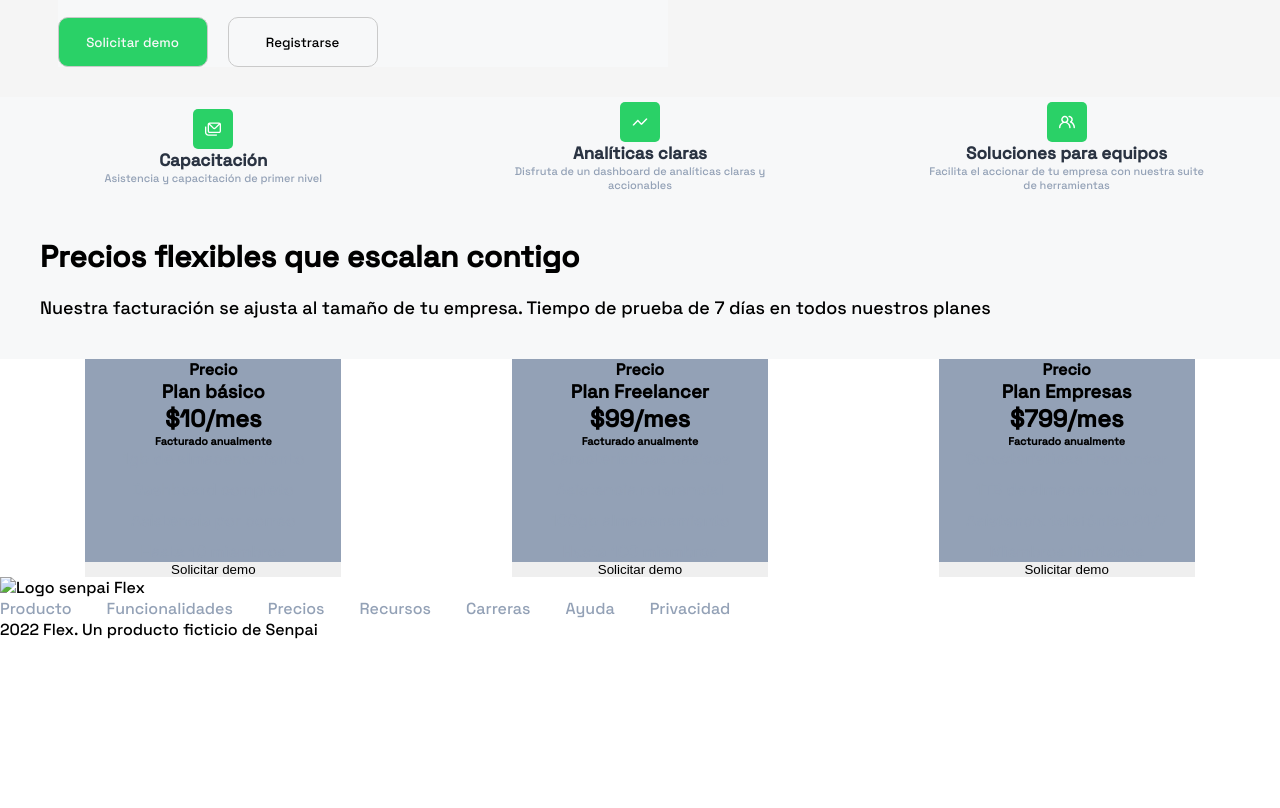
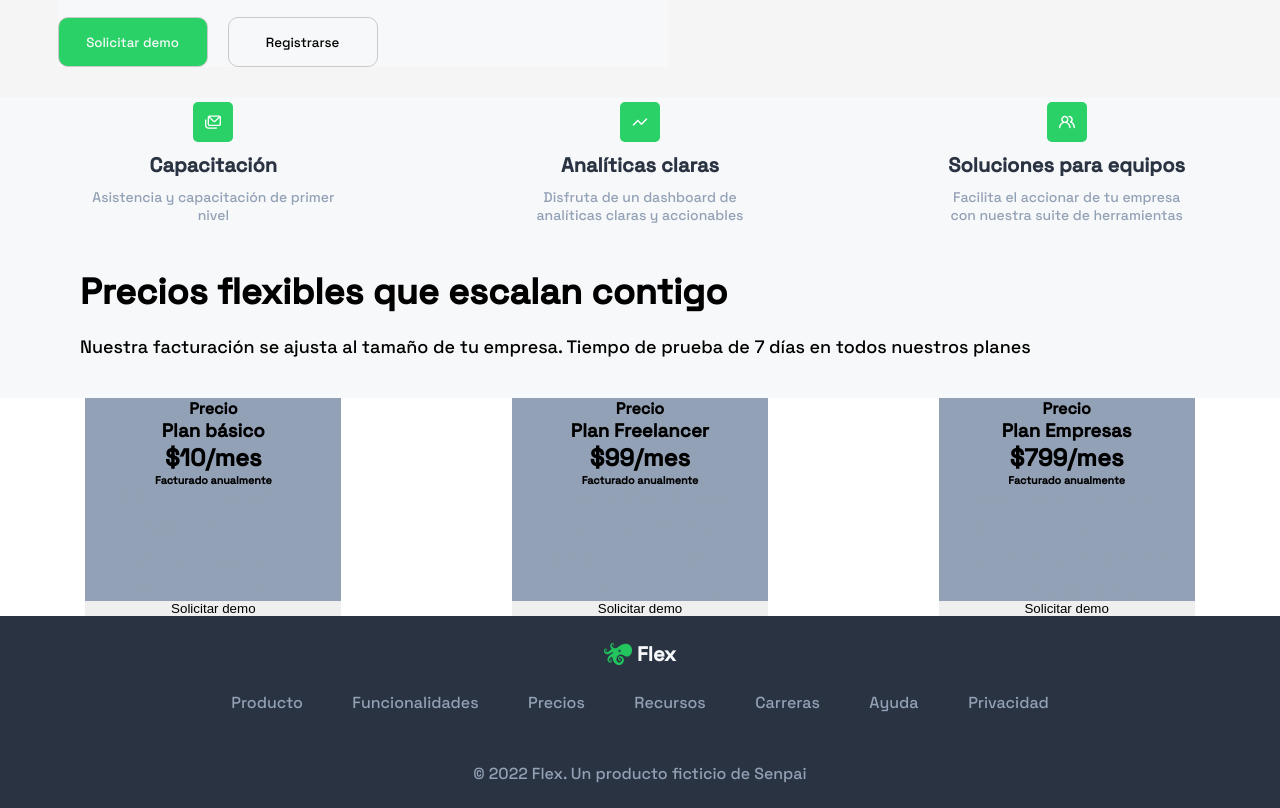
Before and after one commit to MaximilianoCorbo/Proyecto-Int_Maxi-Jhona, a plain HTML site: page index.html in a window 1280 px wide. Shown: the part 655-1463 px from the top of the page. Before the commit the page ends 1295 px from the top, so only its background shows below. Drawn offline with Linux system fonts and the light colour scheme.

Commit message:
agrego footer

```diff
--- a/index.html
+++ b/index.html
@@ -126,8 +126,11 @@
     </div>
 
     <footer>
-        <img src="" alt="Logo senpai Flex">
-        <ul>
+        <div id="logoFooter">
+            <img src="Materiales\logo-verde.png" alt="" srcset="logo senpai flex" width="28px" height="22px">
+            <span>Flex</span>
+        </div>
+        <ul class="listaFooter">
             <li>Producto</li>
             <li>Funcionalidades</li>
             <li>Precios</li>
@@ -136,7 +139,7 @@
             <li>Ayuda</li>
             <li>Privacidad</li>
         </ul>
-        <p>2022 Flex. Un producto ficticio de Senpai</p>
+        <p>© 2022 Flex. Un producto ficticio de Senpai</p>
     </footer>
 
 </body>
--- a/style.css
+++ b/style.css
@@ -180,13 +180,14 @@ section div{
     text-align: center;
     align-items: center;
     padding: 5px;
+    gap: 10px;
     background-color: #f7f8f9;
-    width: 23%;
-    font-size: 11px;
+    width: 20%;
+    font-size: 14px;
     color: #93a1b6;
 }
 .divIconos h4 {
-    font-size: 17px;
+    font-size: 20px;
     color: #2a3342;
 }
 
@@ -195,12 +196,12 @@ section div{
     display: flex;
     flex-direction: column;
     width: 100%;
-    padding: 40px;
+    padding: 40px 80px;
     gap: 20px;
     font-size: 18px;
 }
 .info h2{
-    font-size: 30px;
+    font-size: 36px;
     font-weight: 800;
 }
 
@@ -224,3 +225,30 @@ section div{
     text-align: left;
     gap: 10px;
 }
+footer {
+    display: flex;
+    flex-direction: column;
+    width: 100%;
+    height: 24vh;
+    background-color: #2a3342;
+    align-items: center;
+    justify-content: center;
+    gap: 25px;
+}
+#logoFooter {
+    display: flex;
+    align-items: center;
+    font-size: 20px;
+    font-weight: bolder;
+    color: #f7f8f9;
+    gap: 5px;
+}
+footer p {
+    color: #93a1b6;
+}
+.listaFooter {
+    width: 65%;
+    display: flex;
+    justify-content: space-around;
+    margin-bottom: 25px;
+}
```
